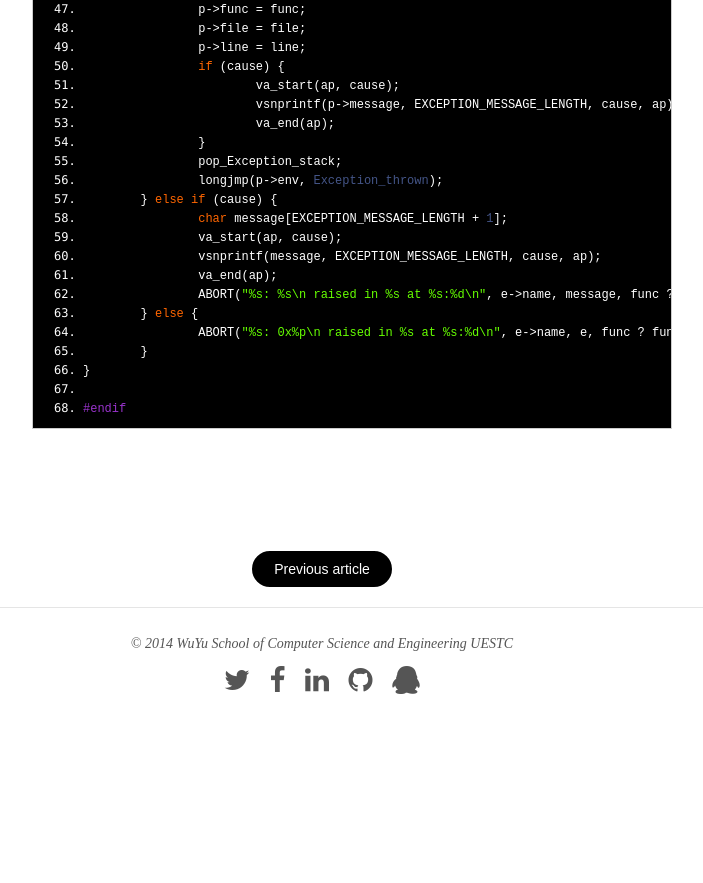
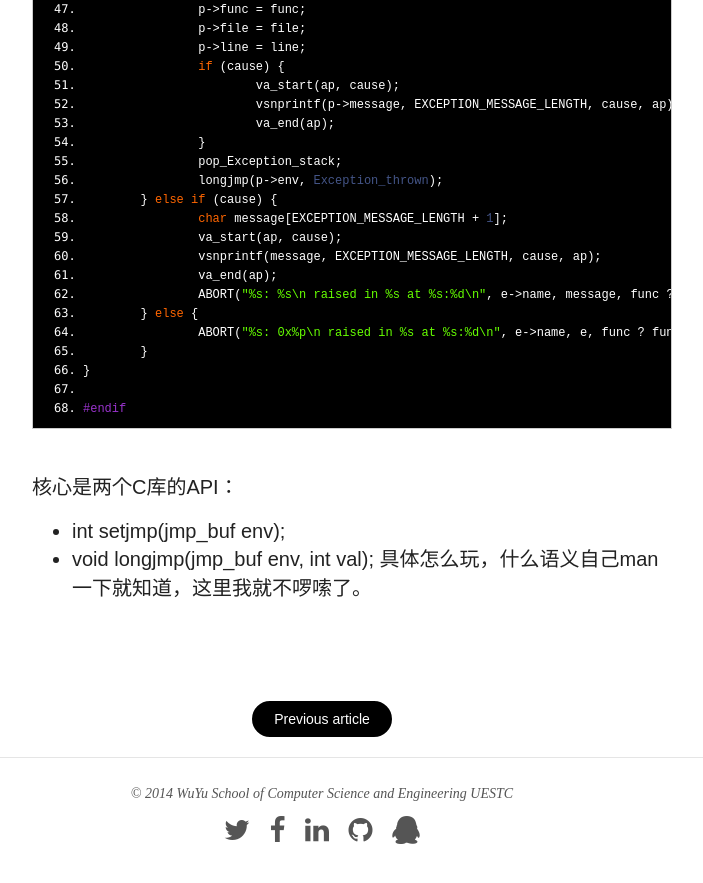
Before and after one commit to wuyu201321060203/wuyu201321060203.github.io, a Jekyll site: the page built from _posts/2014-08-21-libzdb.md, in a window 1280 px wide and 900 px high, scrolled down 5373 px. Shown: the top 883 px of the window, without its empty margins (318-1021 px from the left). Built offline with Jekyll 4.4.1, drawn with Linux system fonts in a browser that asks for light colours; nearby versions of some CDN libraries; comment, search, counter and statistics services are not loaded; before the commit the page ends 6123 px from its top, so only the background shows below that.

Commit message:
Published with https://stackedit.io/

```diff
--- a/_posts/2014-08-21-try-catch.md
+++ b/_posts/2014-08-21-libzdb.md
@@ -235,3 +235,9 @@ void Exception_throw(const T *e, const char *func, const char *file, int line, c
 #endif
 
 {% endhighlight %}
+
+核心是两个C库的API：
+
+- int setjmp(jmp_buf env);
+- void longjmp(jmp_buf env, int val);
+具体怎么玩，什么语义自己man一下就知道，这里我就不啰嗦了。
```
